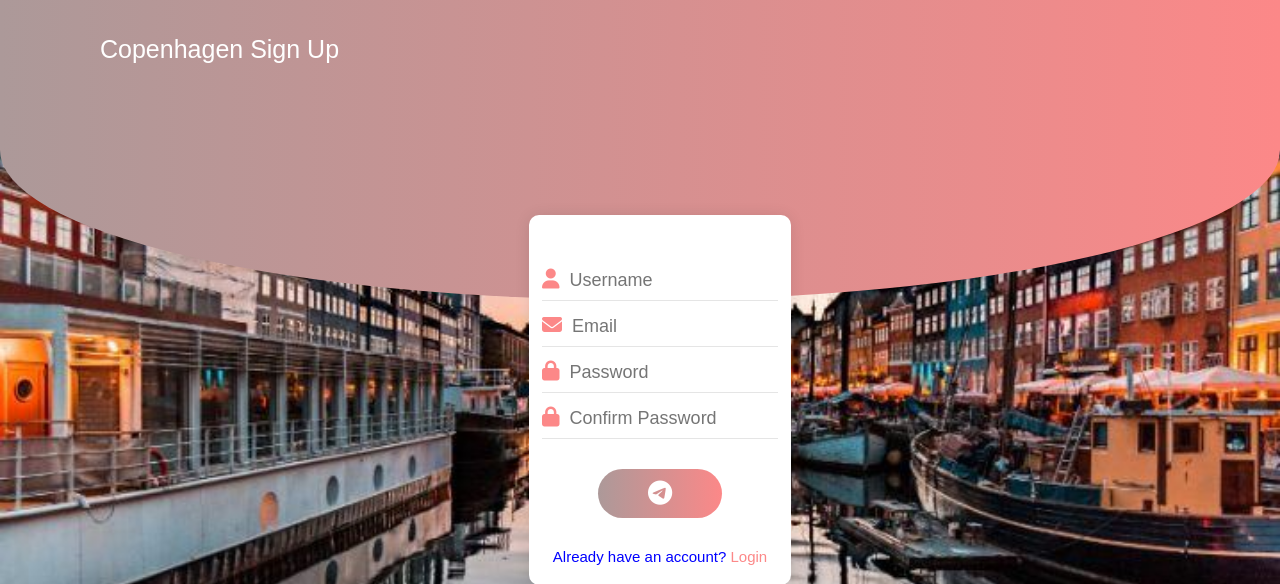
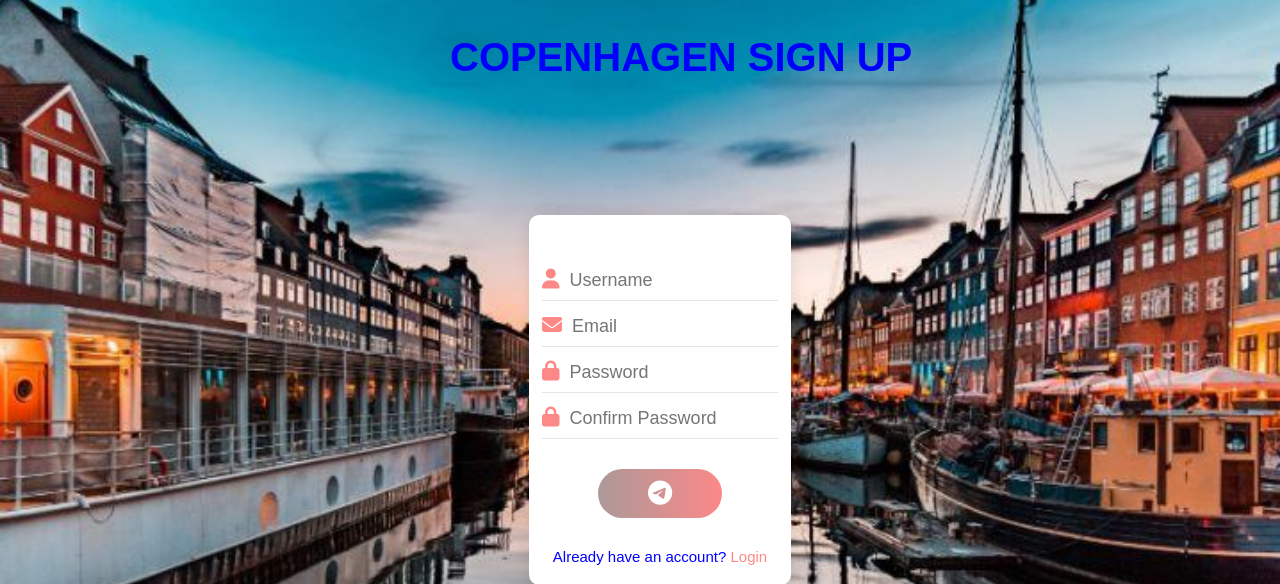
Before and after one commit to eRiickdev/Teamcopenhagenfrontend, a PHP site: page /register.html in a window 1280 px wide. Shown: the top 584 px of the page. Run offline with PHP 8.4, Linux system fonts and the light colour scheme; some libraries are stand-ins or nearby versions.

Commit message:
Modified register

```diff
--- a/register.css
+++ b/register.css
@@ -34,7 +34,7 @@ body{
 
 }
 
-.container::before{
+/*.container::before{
 	content: '';
 	position: absolute;
 	top: 0;
@@ -46,14 +46,17 @@ body{
 	border-bottom-left-radius: 100%;
 	z-index: -1;
 
-}
+}*/
 
 .heading{
-	color: #fff;
-	font-size:2.5rem;
+	color: blue;
+	font-size:4rem;
 	position: absolute;
 	top:3.5rem;
-	left:10rem;
+	left:45rem;
+	text-align: center;
+	font-weight: 800;
+	text-transform: uppercase;
 }
 
 form{
--- a/register.js
+++ b/register.js
@@ -33,7 +33,7 @@ function validate(){
 	}
 
 	alert("Registeration Successful");
-	window.assign.location("index.html");
+	window.assign.location("index.php");
 	return true;
 
 }
```
Also changed, not shown: register.php (added, +62 -0 lines).
